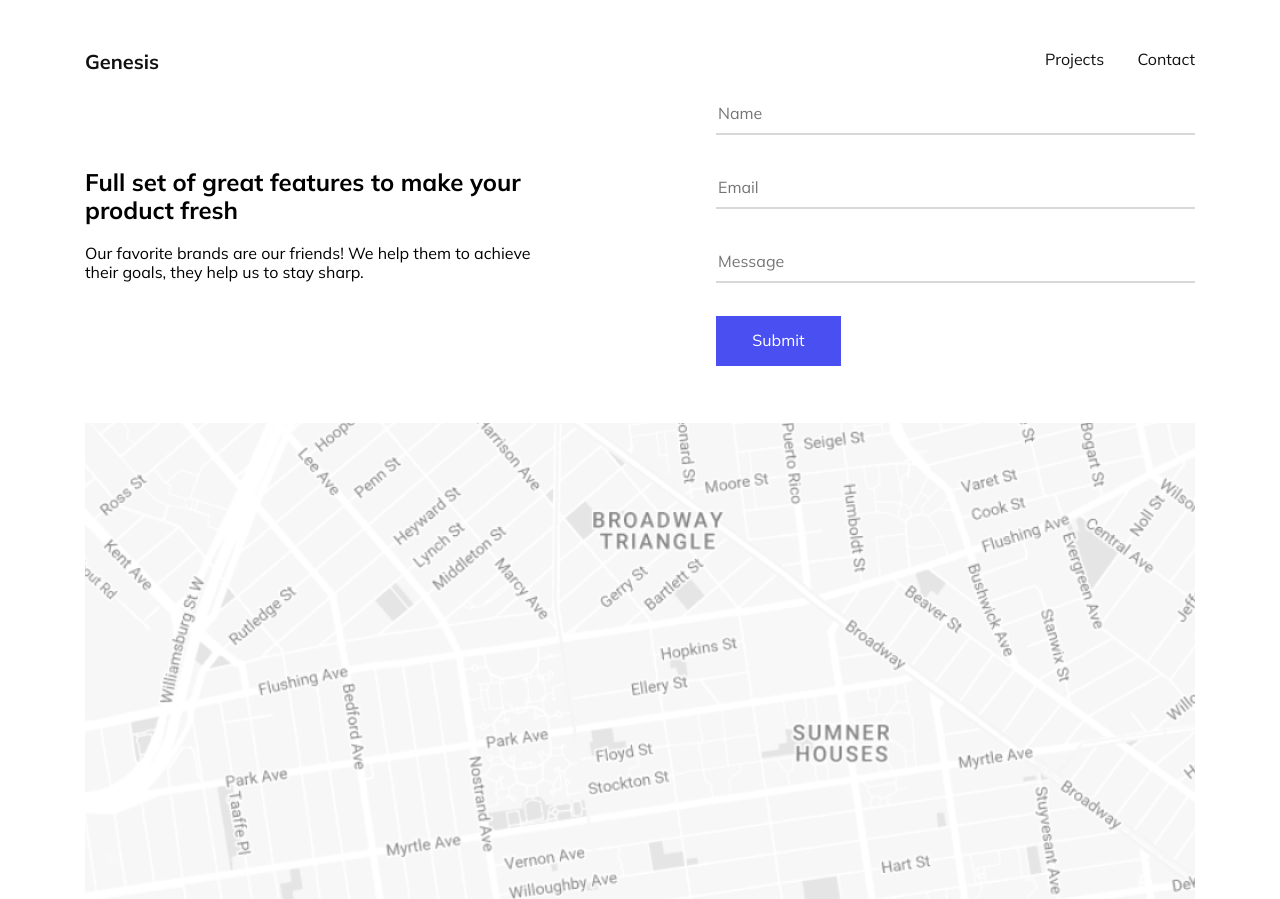
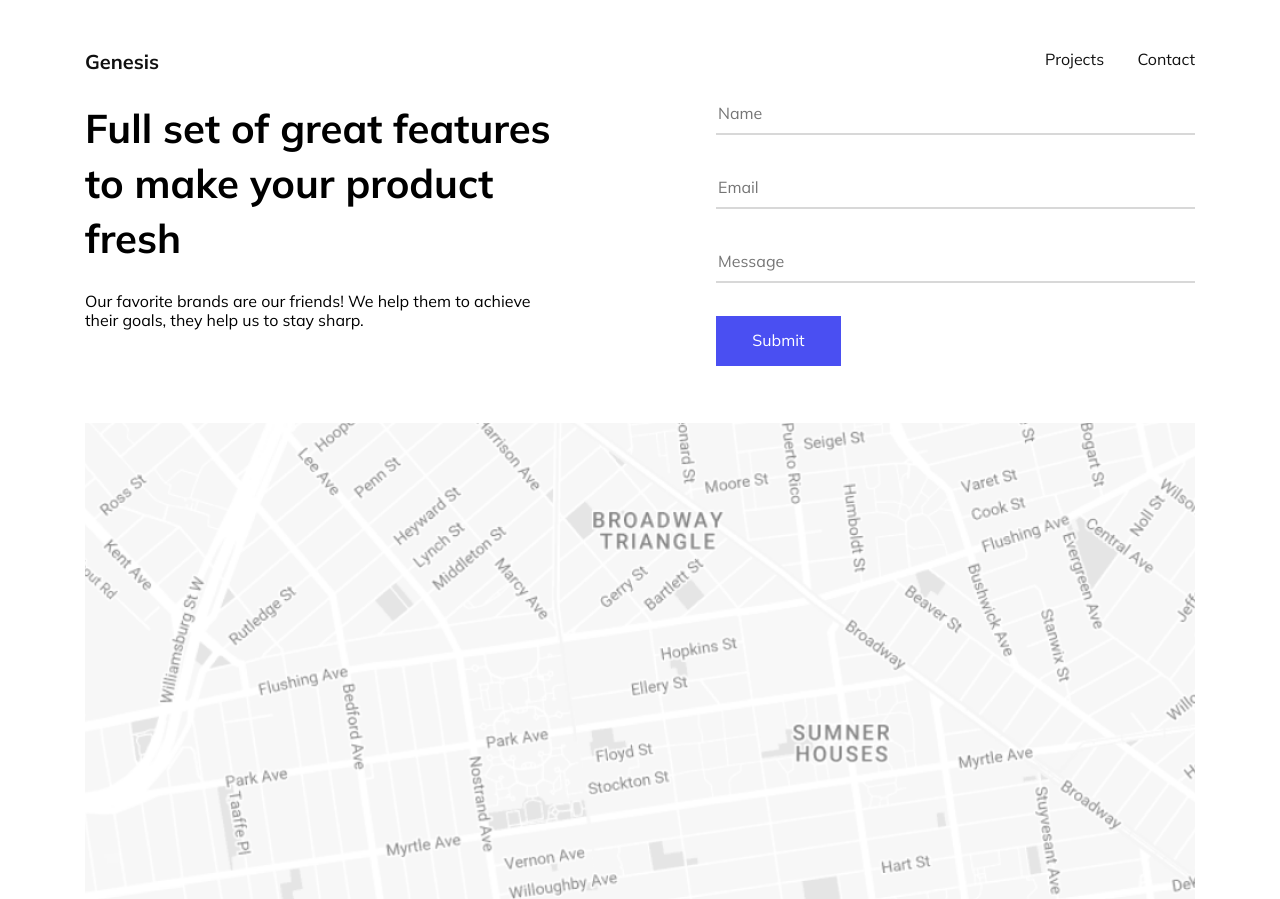
Before and after one commit to r0bb1n/Genesis, a plain HTML site: page pages/contact.html in a window 1280 px wide. Shown: the top 899 px of the page. Drawn offline with Linux system fonts and the light colour scheme.

Commit message:
noticed some font-size were off

```diff
--- a/scss/partials/_base.scss
+++ b/scss/partials/_base.scss
@@ -259,6 +259,13 @@ body {
     align-items: center;
     margin-bottom: 25px;
 
+    h2 {
+        font-size: 40px;
+        line-height: 55px;
+        height: 175px;
+        margin: 0;
+    }
+
     &__left {
         width: 475px;
     }
```
Also changed, not shown: css/index.css, 1 other file.
